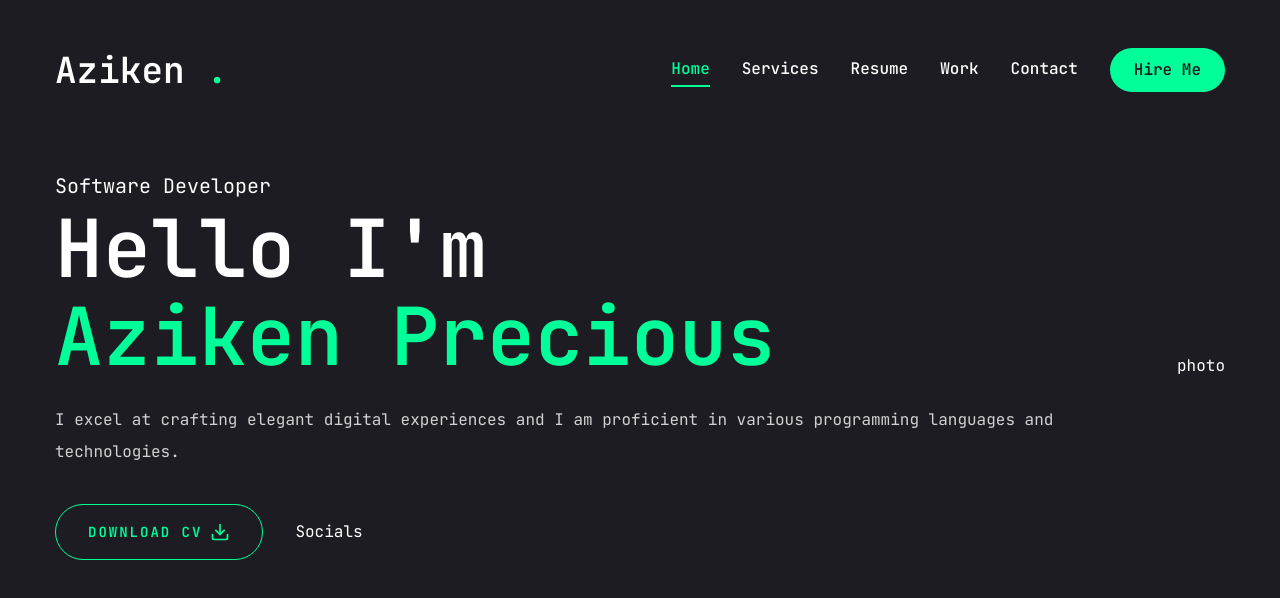
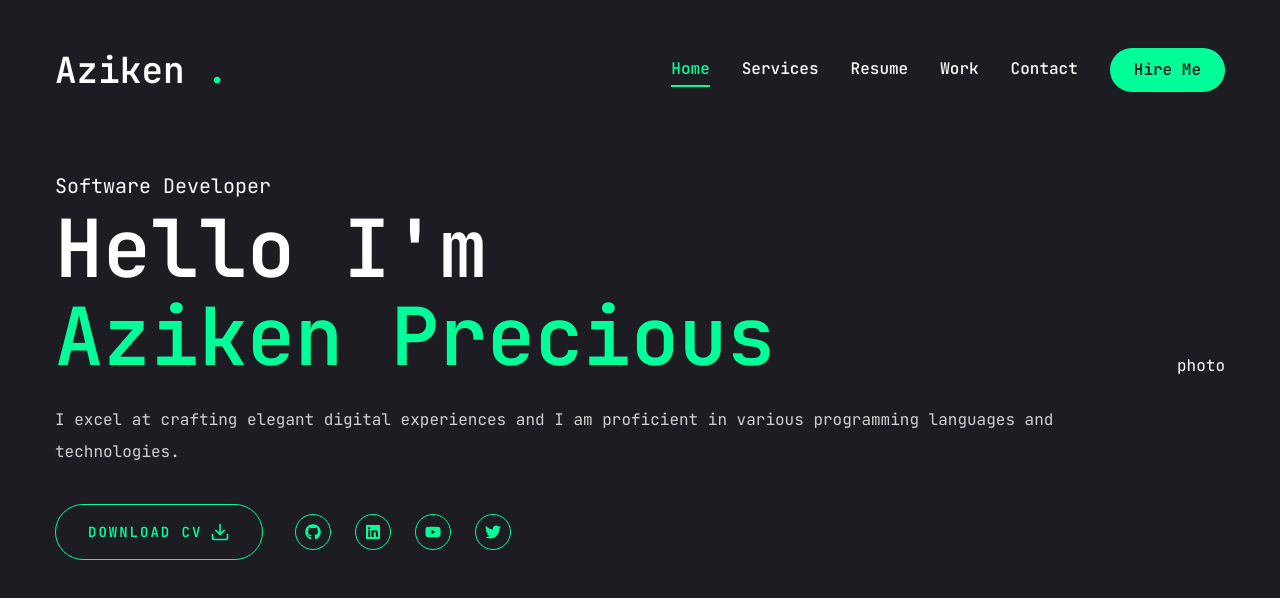
Before and after one commit to Azikenp/Portfolio-website-framer, a Next.js app: page / in a window 1280 px wide. Shown: the top 598 px of the page. Built offline with nearby package versions, Linux system fonts and the light colour scheme.

Commit message:
styles for socials

```diff
--- a/app/page.jsx
+++ b/app/page.jsx
@@ -30,7 +30,10 @@
                 <FiDownload className="text-xl" />
               </Button>
               <div className="mb-8 xl:mb-0">
-                <Social />
+                <Social
+                  containerStyles="flex gap-6"
+                  iconStyles="w-9 h-9 border border-accent rounded-full flex justify-center items-center text-accent text-base hover:bg-accent hover:text-primary hover:transition-all duration-500"
+                />
               </div>
             </div>
           </div>
--- a/components/Socials.jsx
+++ b/components/Socials.jsx
@@ -8,8 +8,16 @@
   { icon: <FaTwitter />, path: "" },
 ];
 
-const Social = () => {
-  return <div>Socials</div>;
+const Social = ({ containerStyles, iconStyles }) => {
+  return (
+    <div className={containerStyles}>
+      {socials.map((item, index) => (
+        <Link href={item.path} key={index} className={iconStyles}>
+          {item.icon}
+        </Link>
+      ))}
+    </div>
+  );
 };
 
 export default Social;
```
